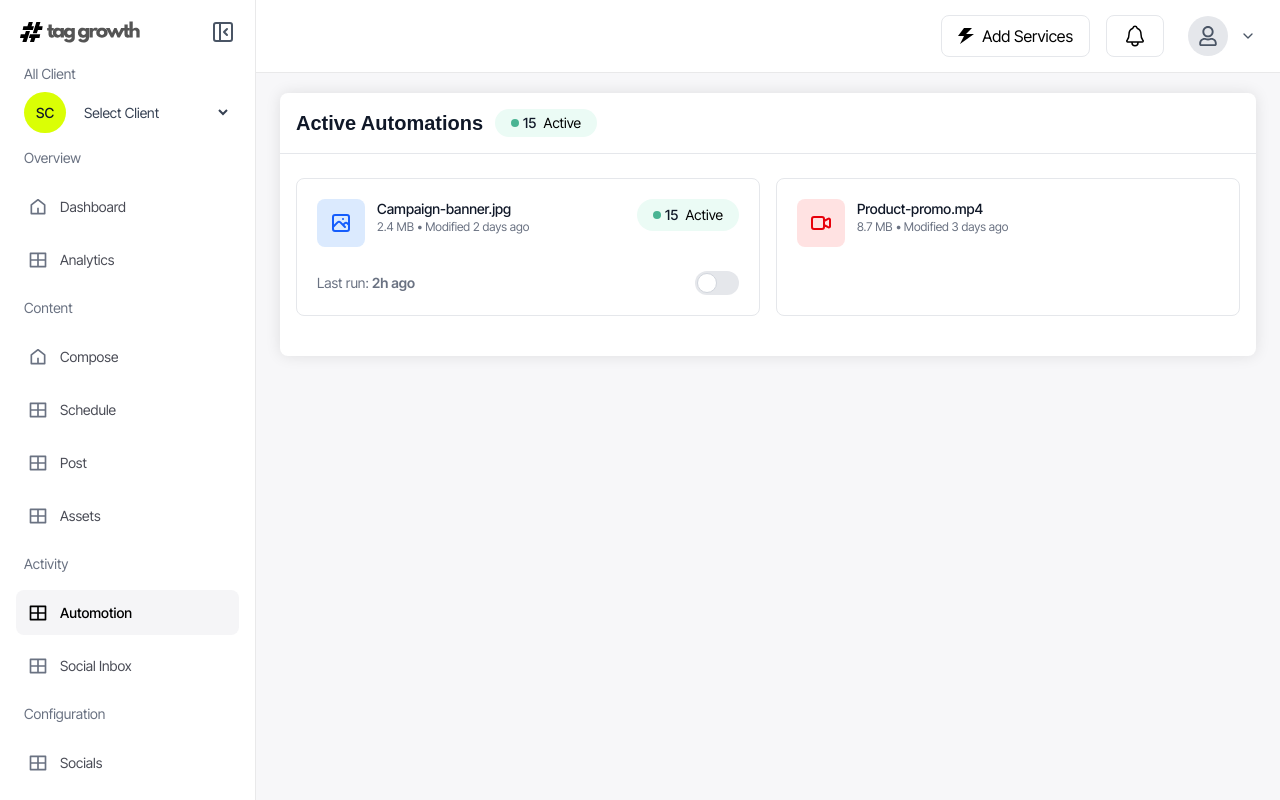
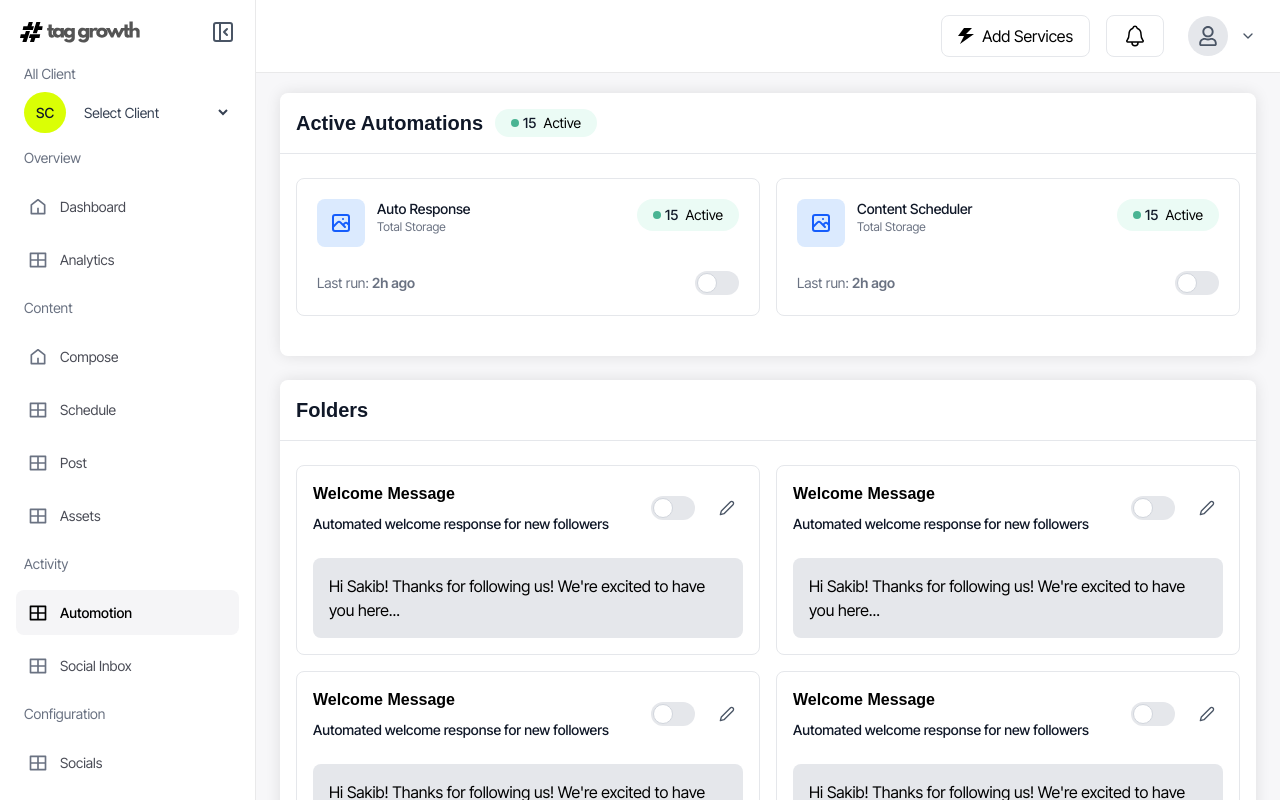
Before and after one commit to backbencherstudio/social-media-management, a Next.js app: page /dashboard/automation in a window 1280 px wide. Built offline with nearby package versions, Linux system fonts and the light colour scheme; a web font is replaced by a local one.

Commit message:
create automation page

```diff
--- a/app/(dashboard)/dashboard/(reseller-dashboard)/automation/_components/active-automations.tsx
+++ b/app/(dashboard)/dashboard/(reseller-dashboard)/automation/_components/active-automations.tsx
@@ -36,11 +36,9 @@ export default function ActiveAutomations() {
                   </div>
                   <div>
                     <p className="text-sm font-medium text-gray-900">
-                      Campaign-banner.jpg
+                      Auto Response
                     </p>
-                    <p className="text-xs text-gray-500">
-                      2.4 MB • Modified 2 days ago
-                    </p>
+                    <p className="text-xs text-gray-500">Total Storage</p>
                   </div>
                 </div>
                 <div className="text-sm text-black flex items-center justify-center h-8 px-4 rounded-full bg-[#EBFBF5] gap-1">
@@ -60,11 +58,13 @@ export default function ActiveAutomations() {
                 </label>
               </div>
             </div>
-
-            <div className="flex items-start space-x-3 border border-gray-200 p-5 hover:bg-gray-50 rounded-lg transition-colors">
-              <div className="w-12 h-12 rounded-lg bg-red-100 flex items-center justify-center">
+            {/* div-2 */}
+            <div className=" border border-gray-200 p-5 hover:bg-gray-50 rounded-lg space-y-6">
+              <div className="flex justify-between">
+                <div className="flex items-start space-x-3 transition-colors">
+                  <div className="w-12 h-12 rounded-lg bg-blue-100 flex items-center justify-center">
                     <svg
-                  className="w-6 h-6 text-red-600"
+                      className="w-6 h-6 text-blue-600"
                       fill="none"
                       stroke="currentColor"
                       viewBox="0 0 24 24"
@@ -73,17 +73,32 @@ export default function ActiveAutomations() {
                         strokeLinecap="round"
                         strokeLinejoin="round"
                         strokeWidth="2"
-                    d="M15 10l4.553-2.276A1 1 0 0121 8.618v6.764a1 1 0 01-1.447.894L15 14M5 18h8a2 2 0 002-2V8a2 2 0 00-2-2H5a2 2 0 00-2 2v8a2 2 0 002 2z"
+                        d="M4 16l4.586-4.586a2 2 0 012.828 0L16 16m-2-2l1.586-1.586a2 2 0 012.828 0L20 14m-6-6h.01M6 20h12a2 2 0 002-2V6a2 2 0 00-2-2H6a2 2 0 00-2 2v12a2 2 0 002 2z"
                       />
                     </svg>
                   </div>
                   <div>
                     <p className="text-sm font-medium text-gray-900">
-                  Product-promo.mp4
+                      Content Scheduler
                     </p>
-                <p className="text-xs text-gray-500">
-                  8.7 MB • Modified 3 days ago
+                    <p className="text-xs text-gray-500">Total Storage</p>
+                  </div>
+                </div>
+                <div className="text-sm text-black flex items-center justify-center h-8 px-4 rounded-full bg-[#EBFBF5] gap-1">
+                  <div className="w-2 h-2 rounded-full bg-[#119B70] animate-pulse"></div>
+                  <span className="font-medium text-gray-900">15</span>
+                  &nbsp;Active
+                </div>
+              </div>
+              {/* div-2 */}
+              <div className="flex justify-between items-center">
+                <p className="text-sm text-gray-500">
+                  Last run: <span className="font-semibold">2h ago</span>
                 </p>
+                <label className="relative inline-flex items-center cursor-pointer">
+                  <input type="checkbox" className="sr-only peer" />
+                  <div className="w-11 h-6 bg-gray-200 peer-focus:outline-none peer-focus:ring-2 peer-focus:ring-green-600 rounded-full peer peer-checked:after:translate-x-full rtl:peer-checked:after:-translate-x-full peer-checked:after:border-white after:content-[''] after:absolute after:top-[2px] after:start-[2px] after:bg-white after:border-gray-300 after:border after:rounded-full after:h-5 after:w-5 after:transition-all peer-checked:bg-green-600"></div>
+                </label>
               </div>
             </div>
           </div>
--- /dev/null
+++ b/app/(dashboard)/dashboard/(reseller-dashboard)/automation/_components/folders.tsx
@@ -0,0 +1,108 @@
+import React from "react";
+import { FiEdit2 } from "react-icons/fi";
+
+export default function Folders() {
+  return (
+    <div className="bg-white py-4 rounded-lg shadow-[0_0_15px_rgba(0,0,0,0.1)]">
+      <div>
+        <h1 className="text-xl text-gray-900 px-4 mb-4">Folders</h1>
+        <hr className="text-gray-200" />
+        <div className="px-4 py-6">
+          <div className="grid grid-cols-1 md:grid-cols-2 gap-4">
+            {/* Folder 1 */}
+            <div className="p-4 border border-gray-200 rounded-lg hover:bg-gray-50">
+              <div className="flex justify-between items-center">
+                <div>
+                  <h1>Welcome Message</h1>
+                  <p className="text-sm font-medium text-gray-900 mt-2">
+                    Automated welcome response for new followers
+                  </p>
+                </div>
+                <div className="flex items-center gap-4">
+                  <label className="relative inline-flex items-center cursor-pointer">
+                    <input type="checkbox" className="sr-only peer" />
+                    <div className="w-11 h-6 bg-gray-200 peer-focus:outline-none peer-focus:ring-2 peer-focus:ring-black rounded-full peer peer-checked:after:translate-x-full rtl:peer-checked:after:-translate-x-full peer-checked:after:border-white after:content-[''] after:absolute after:top-[2px] after:start-[2px] after:bg-white after:border-gray-300 after:border after:rounded-full after:h-5 after:w-5 after:transition-all peer-checked:bg-black"></div>
+                  </label>
+                  <button className="p-2 hover:bg-gray-100 rounded-full transition-colors">
+                    <FiEdit2 className="w-4 h-4 text-gray-600" />
+                  </button>
+                </div>
+              </div>
+              <p className="px-4 py-4 bg-gray-200 rounded-lg mt-6">Hi Sakib! Thanks for following us! We're excited to have
+              you here...</p>
+            </div>
+            {/* Folder 2 */}
+            <div className="p-4 border border-gray-200 rounded-lg hover:bg-gray-50">
+              <div className="flex justify-between items-center">
+                <div>
+                  <h1>Welcome Message</h1>
+                  <p className="text-sm font-medium text-gray-900 mt-2">
+                    Automated welcome response for new followers
+                  </p>
+                </div>
+                <div className="flex items-center gap-4">
+                  <label className="relative inline-flex items-center cursor-pointer">
+                    <input type="checkbox" className="sr-only peer" />
+                    <div className="w-11 h-6 bg-gray-200 peer-focus:outline-none peer-focus:ring-2 peer-focus:ring-black rounded-full peer peer-checked:after:translate-x-full rtl:peer-checked:after:-translate-x-full peer-checked:after:border-white after:content-[''] after:absolute after:top-[2px] after:start-[2px] after:bg-white after:border-gray-300 after:border after:rounded-full after:h-5 after:w-5 after:transition-all peer-checked:bg-black"></div>
+                  </label>
+                  <button className="p-2 hover:bg-gray-100 rounded-full transition-colors">
+                    <FiEdit2 className="w-4 h-4 text-gray-600" />
+                  </button>
+                </div>
+              </div>
+              <p className="px-4 py-4 bg-gray-200 rounded-lg mt-6">Hi Sakib! Thanks for following us! We're excited to have
+              you here...</p>
+            </div>
+            {/* Folder 3 */}
+            <div className="p-4 border border-gray-200 rounded-lg hover:bg-gray-50">
+              <div className="flex justify-between items-center">
+                <div>
+                  <h1>Welcome Message</h1>
+                  <p className="text-sm font-medium text-gray-900 mt-2">
+                    Automated welcome response for new followers
+                  </p>
+                </div>
+                <div className="flex items-center gap-4">
+                  <label className="relative inline-flex items-center cursor-pointer">
+                    <input type="checkbox" className="sr-only peer" />
+                    <div className="w-11 h-6 bg-gray-200 peer-focus:outline-none peer-focus:ring-2 peer-focus:ring-black rounded-full peer peer-checked:after:translate-x-full rtl:peer-checked:after:-translate-x-full peer-checked:after:border-white after:content-[''] after:absolute after:top-[2px] after:start-[2px] after:bg-white after:border-gray-300 after:border after:rounded-full after:h-5 after:w-5 after:transition-all peer-checked:bg-black"></div>
+                  </label>
+                  <button className="p-2 hover:bg-gray-100 rounded-full transition-colors">
+                    <FiEdit2 className="w-4 h-4 text-gray-600" />
+                  </button>
+                </div>
+              </div>
+              <p className="px-4 py-4 bg-gray-200 rounded-lg mt-6">Hi Sakib! Thanks for following us! We're excited to have
+              you here...</p>
+            </div>
+            {/* Folder 4 */}
+            <div className="p-4 border border-gray-200 rounded-lg hover:bg-gray-50">
+              <div className="flex justify-between items-center">
+                <div>
+                  <h1>Welcome Message</h1>
+                  <p className="text-sm font-medium text-gray-900 mt-2">
+                    Automated welcome response for new followers
+                  </p>
+                </div>
+                <div className="flex items-center gap-4">
+                  <label className="relative inline-flex items-center cursor-pointer">
+                    <input type="checkbox" className="sr-only peer" />
+                    <div className="w-11 h-6 bg-gray-200 peer-focus:outline-none peer-focus:ring-2 peer-focus:ring-black rounded-full peer peer-checked:after:translate-x-full rtl:peer-checked:after:-translate-x-full peer-checked:after:border-white after:content-[''] after:absolute after:top-[2px] after:start-[2px] after:bg-white after:border-gray-300 after:border after:rounded-full after:h-5 after:w-5 after:transition-all peer-checked:bg-black"></div>
+                  </label>
+                  <button className="p-2 hover:bg-gray-100 rounded-full transition-colors">
+                    <FiEdit2 className="w-4 h-4 text-gray-600" />
+                  </button>
+                </div>
+              </div>
+              <p className="px-4 py-4 bg-gray-200 rounded-lg mt-6">Hi Sakib! Thanks for following us! We're excited to have
+              you here...</p>
+            </div>
+
+
+
+          </div>
+        </div>
+      </div>
+    </div>
+  );
+}
--- a/app/(dashboard)/dashboard/(reseller-dashboard)/automation/page.tsx
+++ b/app/(dashboard)/dashboard/(reseller-dashboard)/automation/page.tsx
@@ -1,10 +1,12 @@
 import React from "react";
 import ActiveAutomations from "./_components/active-automations";
+import Folders from "./_components/folders";
 
 export default function Automation() {
   return (
-    <div>
+    <div className="space-y-6">
       <ActiveAutomations />
+      <Folders />
     </div>
   );
 }
```
Lines whose indentation alone changed are shown as unchanged.
